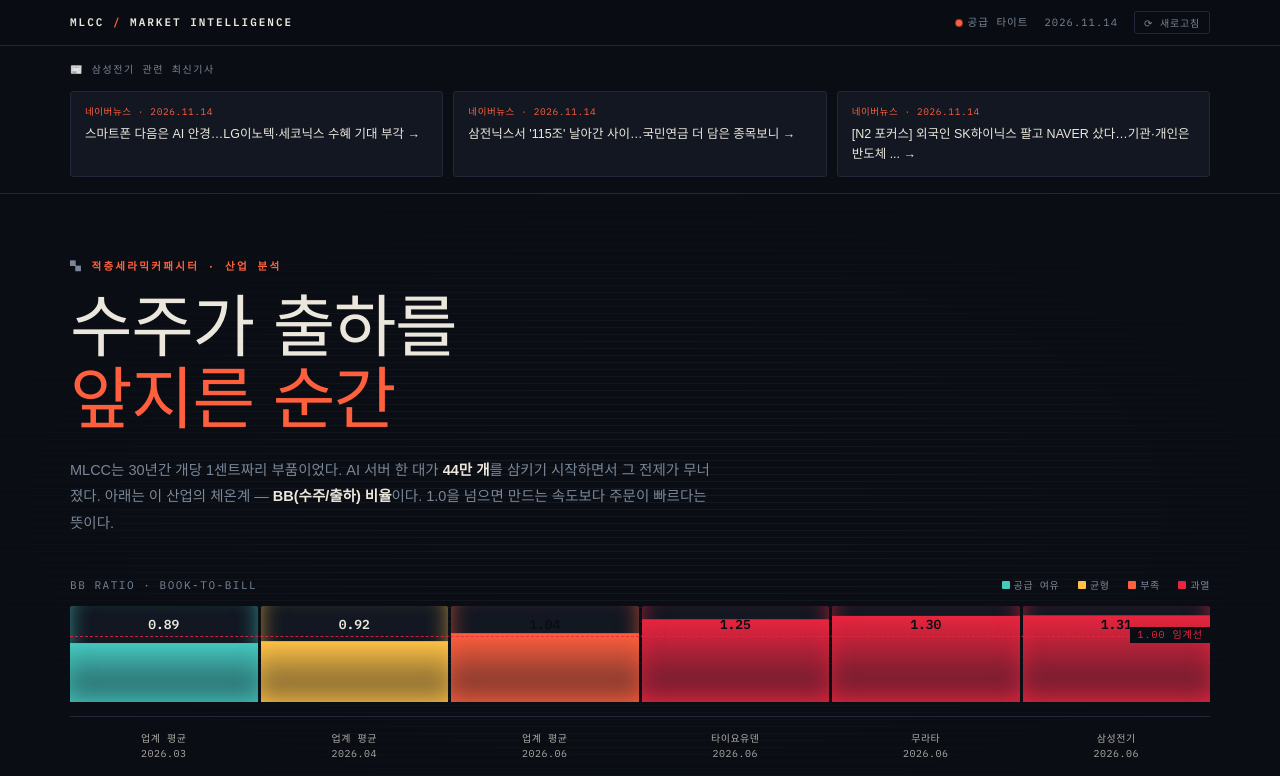
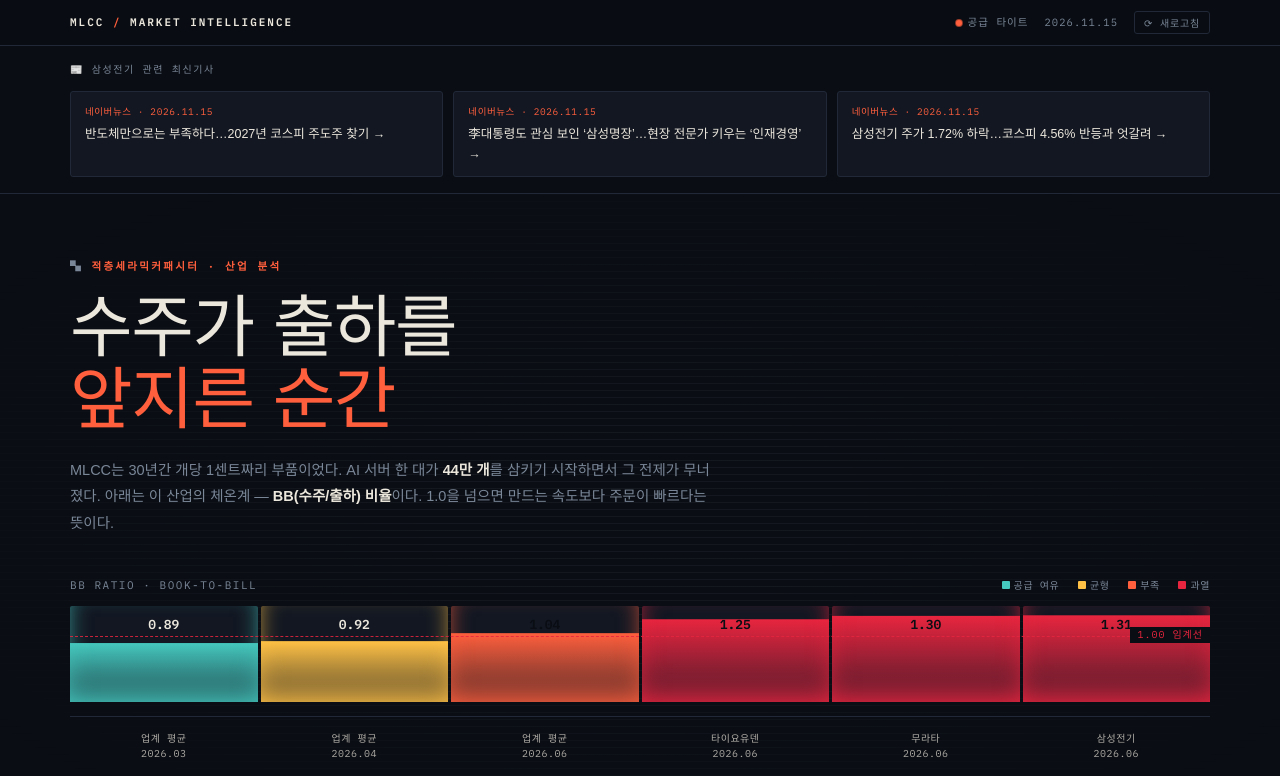
Before and after one commit to zeloso21/mlcc-dashboard, a plain HTML site: page index.html in a window 1280 px wide. Shown: the top 776 px of the page. Drawn offline with nearby package versions, Linux system fonts and the light colour scheme; a web font is replaced by a local one.

Commit message:
자동 업데이트: 2026-11-15 07:40 KST

```diff
--- a/index.html
+++ b/index.html
@@ -336,7 +336,7 @@ footer strong{color:var(--nickel);font-weight:600;letter-spacing:.12em}
     <div class="brand">MLCC <span>/</span> MARKET INTELLIGENCE</div>
     <div class="stamp mono">
       <span><span class="pulse"></span>공급 타이트</span>
-      <span><!--TOPDATE_START-->2026.11.14<!--TOPDATE_END--></span>
+      <span><!--TOPDATE_START-->2026.11.15<!--TOPDATE_END--></span>
       <button onclick="location.reload(true)" title="최신 데이터로 새로고침 (매일 자동 갱신)"
         style="background:transparent;border:1px solid var(--rule);color:var(--nickel);border-radius:3px;
         padding:3px 9px;font-family:'IBM Plex Mono',monospace;font-size:10px;letter-spacing:.08em;
@@ -350,17 +350,17 @@ footer strong{color:var(--nickel);font-weight:600;letter-spacing:.12em}
   <div class="newsbar-in">
     <div class="newsbar-title">📰 삼성전기 관련 최신기사</div>
     <div class="news-grid"><!--NEWS_START-->
-      <a class="news-item" href="https://www.pinpointnews.co.kr/news/articleView.html?idxno=504021" target="_blank" rel="noopener">
-        <div class="news-src">네이버뉴스 · 2026.11.14</div>
-        <div class="news-t">스마트폰 다음은 AI 안경…LG이노텍·세코닉스 수혜 기대 부각 &rarr;</div>
+      <a class="news-item" href="http://www.metroseoul.co.kr/article/20261115500001" target="_blank" rel="noopener">
+        <div class="news-src">네이버뉴스 · 2026.11.15</div>
+        <div class="news-t">반도체만으로는 부족하다…2027년 코스피 주도주 찾기 &rarr;</div>
       </a>
-      <a class="news-item" href="https://n.news.naver.com/mnews/article/215/0001272732?sid=101" target="_blank" rel="noopener">
-        <div class="news-src">네이버뉴스 · 2026.11.14</div>
-        <div class="news-t">삼전닉스서 '115조' 날아간 사이…국민연금 더 담은 종목보니 &rarr;</div>
+      <a class="news-item" href="https://n.news.naver.com/mnews/article/029/0003059053?sid=100" target="_blank" rel="noopener">
+        <div class="news-src">네이버뉴스 · 2026.11.15</div>
+        <div class="news-t">李대통령도 관심 보인 ‘삼성명장’…현장 전문가 키우는 ‘인재경영’ &rarr;</div>
       </a>
-      <a class="news-item" href="https://www.news2day.co.kr/article/20261114500003" target="_blank" rel="noopener">
-        <div class="news-src">네이버뉴스 · 2026.11.14</div>
-        <div class="news-t">[N2 포커스] 외국인 SK하이닉스 팔고 NAVER 샀다…기관·개인은 반도체 ... &rarr;</div>
+      <a class="news-item" href="http://www.kjdaily.com/article.php?aid=1794670958692209276" target="_blank" rel="noopener">
+        <div class="news-src">네이버뉴스 · 2026.11.15</div>
+        <div class="news-t">삼성전기 주가 1.72% 하락…코스피 4.56% 반등과 엇갈려 &rarr;</div>
       </a>
       <!--NEWS_END--></div>
   </div>
```
